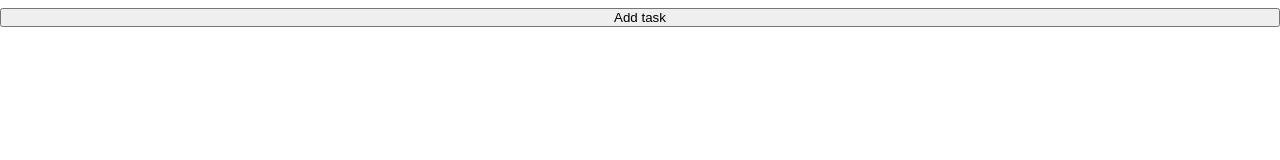
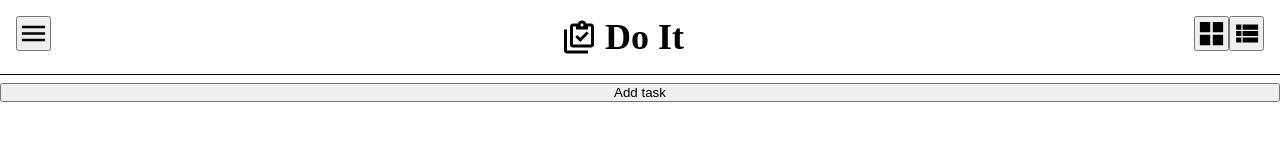
Before and after one commit to Adastros/Do-It, a website built with webpack: page dist/index.html in a window 1280 px wide. Built offline with nearby package versions, Linux system fonts and the light colour scheme.

Commit message:
Add initial app page header content

```diff
--- /dev/null
+++ b/src/components/appHeader.js
@@ -0,0 +1,15 @@
+import { appLogo } from "./appLogo.js";
+import { menuButton } from "../components/menuButton.js";
+import { viewOptions } from "./viewOptions.js";
+import { addClass, createElement } from "../helper.js";
+
+function appHeader() {
+  let appHeader = createElement("header");
+
+  addClass(appHeader, "appHeader");
+  appHeader.append(menuButton(), appLogo(), viewOptions());
+
+  return appHeader;
+}
+
+export { appHeader };
--- /dev/null
+++ b/src/components/appLogo.js
@@ -0,0 +1,24 @@
+import { addClass, createElement } from "../helper.js";
+import logoImg from "../image/Todo-ist Logo.svg";
+
+function appLogo() {
+  let appLogoContainer = createElement("div"),
+    appName = createElement("h2"),
+    logoImage = createElement("img");
+
+  appName.textContent = "Do It";
+
+  logoImage.setAttribute("src", logoImg);
+  logoImage.setAttribute(
+    "alt",
+    "Todo-ist Logo. Clipboards with checkmarks on them."
+  );
+
+  addClass(appLogoContainer, "app-logo-container");
+
+  appLogoContainer.append(logoImage, appName);
+
+  return appLogoContainer;
+}
+
+export { appLogo };
--- /dev/null
+++ b/src/components/boardViewButton.js
@@ -0,0 +1,18 @@
+import { addClass, createElement } from "../helper.js";
+import boardIcon from "../icons/view-board.svg";
+
+function boardViewButton() {
+  let boardViewButton = createElement("button"),
+    icon = createElement("img");
+
+  icon.setAttribute("src", boardIcon);
+  icon.setAttribute("alt", "Board view icon");
+
+  addClass(boardViewButton, "view-button");
+
+  boardViewButton.append(icon);
+
+  return boardViewButton;
+}
+
+export { boardViewButton };
--- /dev/null
+++ b/src/components/listViewButton.js
@@ -0,0 +1,18 @@
+import { addClass, createElement } from "../helper.js";
+import listIcon from "../icons/view-list.svg";
+
+function listViewButton() {
+  let listViewButton = createElement("button"),
+    icon = createElement("img");
+
+  icon.setAttribute("src", listIcon);
+  icon.setAttribute("alt", "List icon");
+
+  addClass(listViewButton, "view-button");
+
+  listViewButton.append(icon);
+
+  return listViewButton;
+}
+
+export { listViewButton };
--- /dev/null
+++ b/src/components/menuButton.js
@@ -0,0 +1,18 @@
+import { addClass, createElement } from "../helper.js";
+import menuIcon from "../icons/menu.svg";
+
+function menuButton() {
+  let menuButton = createElement("button"),
+    icon = createElement("img");
+
+  icon.setAttribute("src", menuIcon);
+  icon.setAttribute("alt", "Menu icon");
+
+  addClass(menuButton, "menu-button");
+
+  menuButton.append(icon);
+
+  return menuButton;
+}
+
+export { menuButton };
--- /dev/null
+++ b/src/components/viewOptions.js
@@ -0,0 +1,15 @@
+import { boardViewButton } from "../components/boardViewButton.js";
+import { listViewButton } from "../components/listViewButton.js";
+import { addClass, createElement } from "../helper.js";
+
+function viewOptions() {
+  let viewOptions = createElement("div");
+
+  addClass(viewOptions, "viewOptions");
+
+  viewOptions.append(boardViewButton(), listViewButton());
+
+  return viewOptions;
+}
+
+export { viewOptions };
--- a/src/index.js
+++ b/src/index.js
@@ -1,3 +1,4 @@
+import { appHeader } from "./components/appHeader.js";
 import { taskController } from "./components/taskController.js";
 import { addTaskButton } from "./components/addTaskButton.js";
 import { addClass, createElement } from "./helper.js";
@@ -8,13 +9,16 @@ function initControllers() {
 }
 
 function renderPage() {
-  let taskList = createElement("div"),
+  let bodyTag = document.body,
+    mainTag = createElement("main"),
+    taskList = createElement("div"),
     addTaskButtonOnLoad = addTaskButton();
 
   addClass(taskList, "task-list");
 
   taskList.append(addTaskButtonOnLoad);
-  document.body.append(taskList);
+  mainTag.append(taskList);
+  bodyTag.append(appHeader(), mainTag);
 }
 
 (function initApp() {
--- a/src/stylesheets/style.css
+++ b/src/stylesheets/style.css
@@ -8,6 +8,13 @@ body {
   min-height: 100vh;
 }
 
+header {
+  display: flex;
+  justify-content: space-between;
+  padding: 1rem;
+  border-bottom: 1px solid black;
+}
+
 textarea {
   resize: none;
   overflow: auto;
@@ -16,6 +23,26 @@ textarea {
 img {
   width: 100%;
   display: block;
+}
+
+.app-logo-container {
+  display: flex;
+  align-items: center;
+  gap: 0.5rem;
+}
+
+.app-logo-container > img {
+  height: 2.25rem;
+  width: min-content;
+}
+
+.app-logo-container > h2 {
+  font-size: 2.25rem;
+}
+
+.menu-button, .view-button {
+  height: 35px;
+  width: 35px;
 }
 
 .add-task-button {
```
Also changed, not shown: src/components/checkbox.js (+0 -16 lines), src/components/menubar.js (added, +7 -0 lines), dist/176525d5635b224dfd88.svg (added), dist/2d4061552fac064ed076.svg (added), dist/f42068f171abf24ae055.svg (added), dist/fb57796f7b18f3c7c87e.svg (added), dist/main.js, src/icons/menu.svg (added), src/icons/view-board.svg (added), src/icons/view-list.svg (added), src/image/Todo-ist Logo.svg (added).
